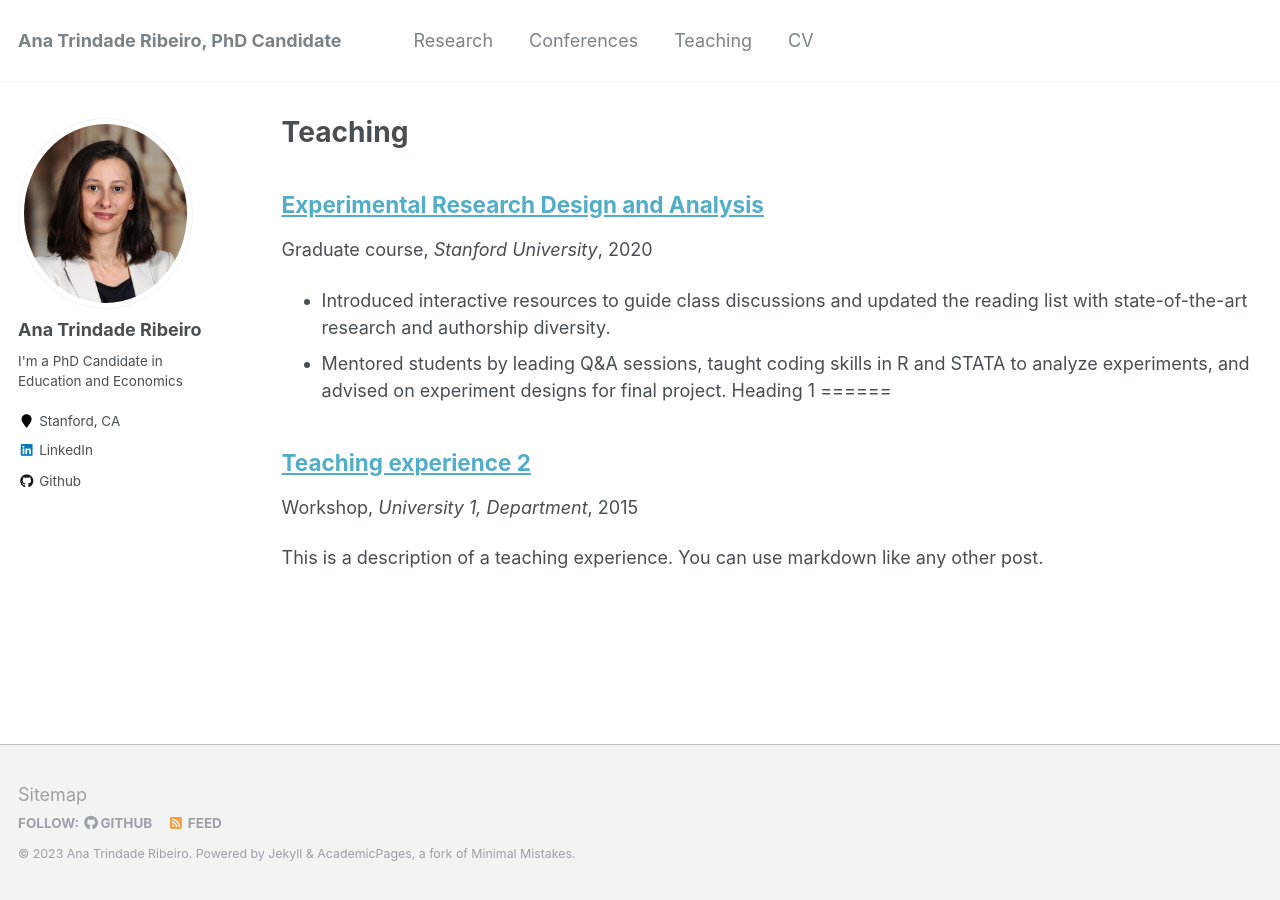
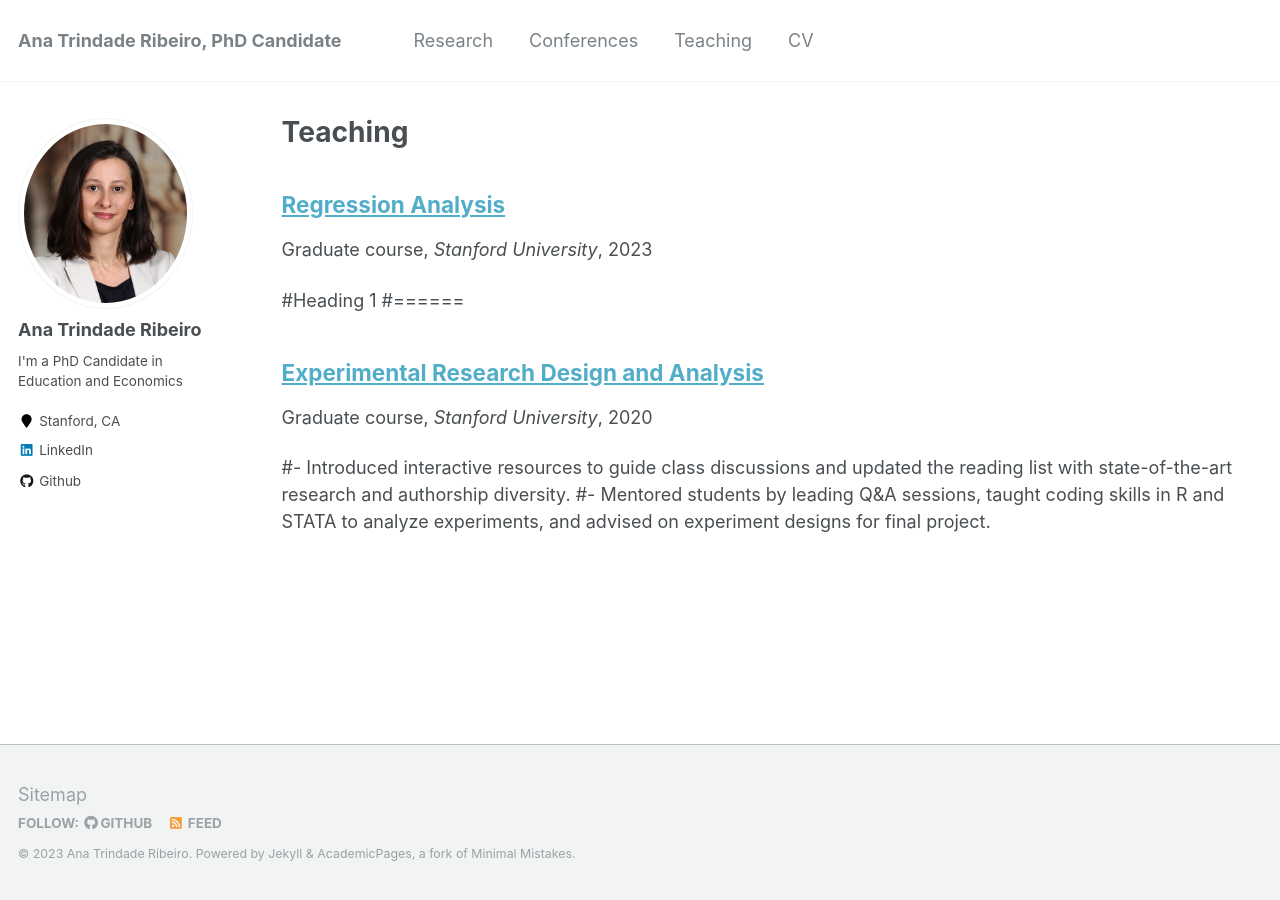
Before and after one commit to anatrindaderibeiro/anatrindaderibeiro.github.io, a Jekyll site: the page built from _pages/teaching.html, in a window 1280 px wide. Built offline with Jekyll 4.4.1, drawn with Linux system fonts in a browser that asks for light colours.

Commit message:
teaching

```diff
--- a/_teaching/2015-spring-teaching-2.md
+++ /dev/null
@@ -1,20 +0,0 @@
----
-title: "Teaching experience 2"
-collection: teaching
-type: "Workshop"
-permalink: /teaching/2015-spring-teaching-1
-venue: "University 1, Department"
-date: 2015-01-01
-location: "City, Country"
----
-
-This is a description of a teaching experience. You can use markdown like any other post.
-
-Heading 1
-======
-
-Heading 2
-======
-
-Heading 3
-======
--- /dev/null
+++ b/_teaching/2023-winter-teaching.md
@@ -0,0 +1,20 @@
+---
+title: "Regression Analysis"
+collection: teaching
+type: "Graduate course"
+permalink: /teaching/2023-winter-teaching
+venue: "Stanford University"
+date: 2023-01-01
+location: "Stanford, CA"
+---
+
+
+
+#Heading 1
+#======
+
+#Heading 2
+#======
+
+#Heading 3
+#======
```
Also changed, not shown: _teaching/2020-fall-teaching.md (+10 -8 lines).
